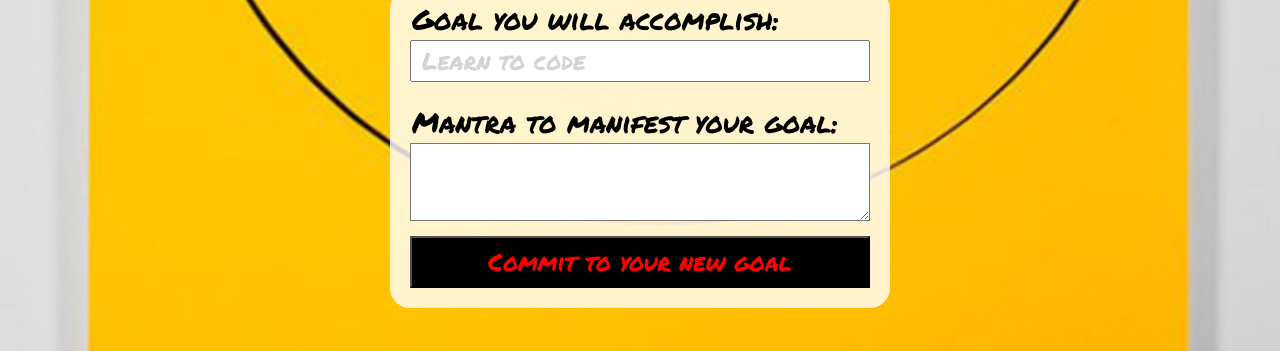
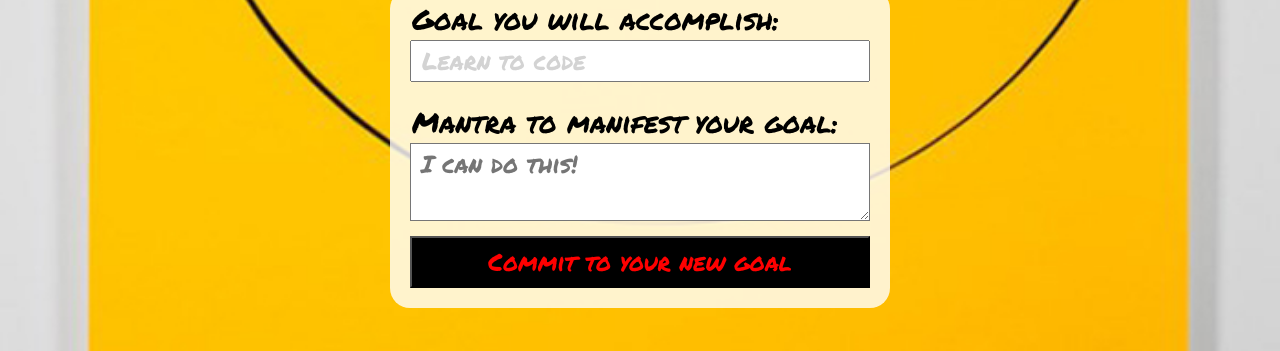
Before and after one commit to jaredmichael/goals-app, a website: page public/new-goal.html in a window 1280 px wide. Shown: the part 449-800 px from the top of the page. Drawn offline with nearby package versions, Linux system fonts and the light colour scheme.

Commit message:
updated placeholder text new-goal.html

```diff
--- a/public/new-goal.html
+++ b/public/new-goal.html
@@ -31,7 +31,7 @@
             </br>
             <legend>Mantra to manifest your goal:</legend>
             <label for="mantra"></label>
-            <textarea name="mantra" class="js-mantra" form="new-goal" aria-placeholder="I can do this!" required></textarea>
+            <textarea name="mantra" class="js-mantra" form="new-goal" required placeholder="I can do this!"></textarea>
             </br>
             <input type="submit" class="submit-new-goal" value="Commit to your new goal">
         </form>
```
